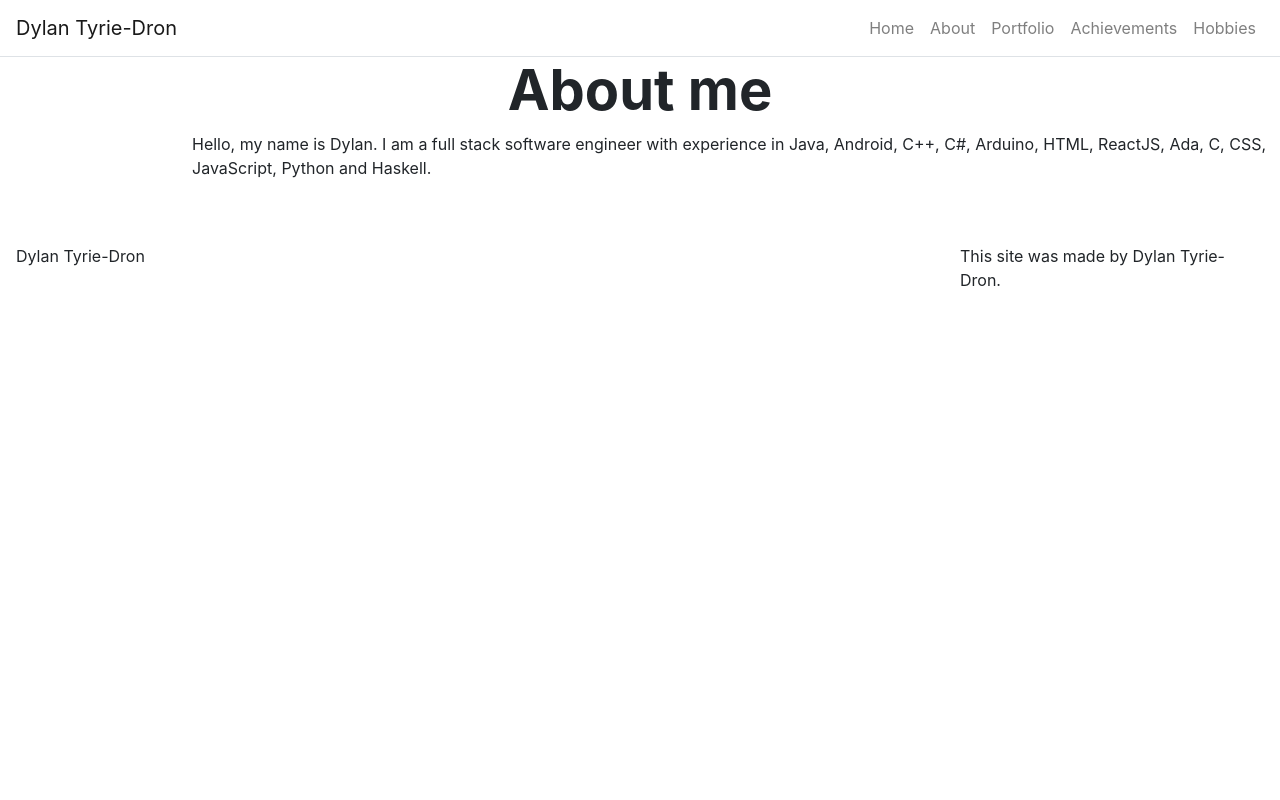
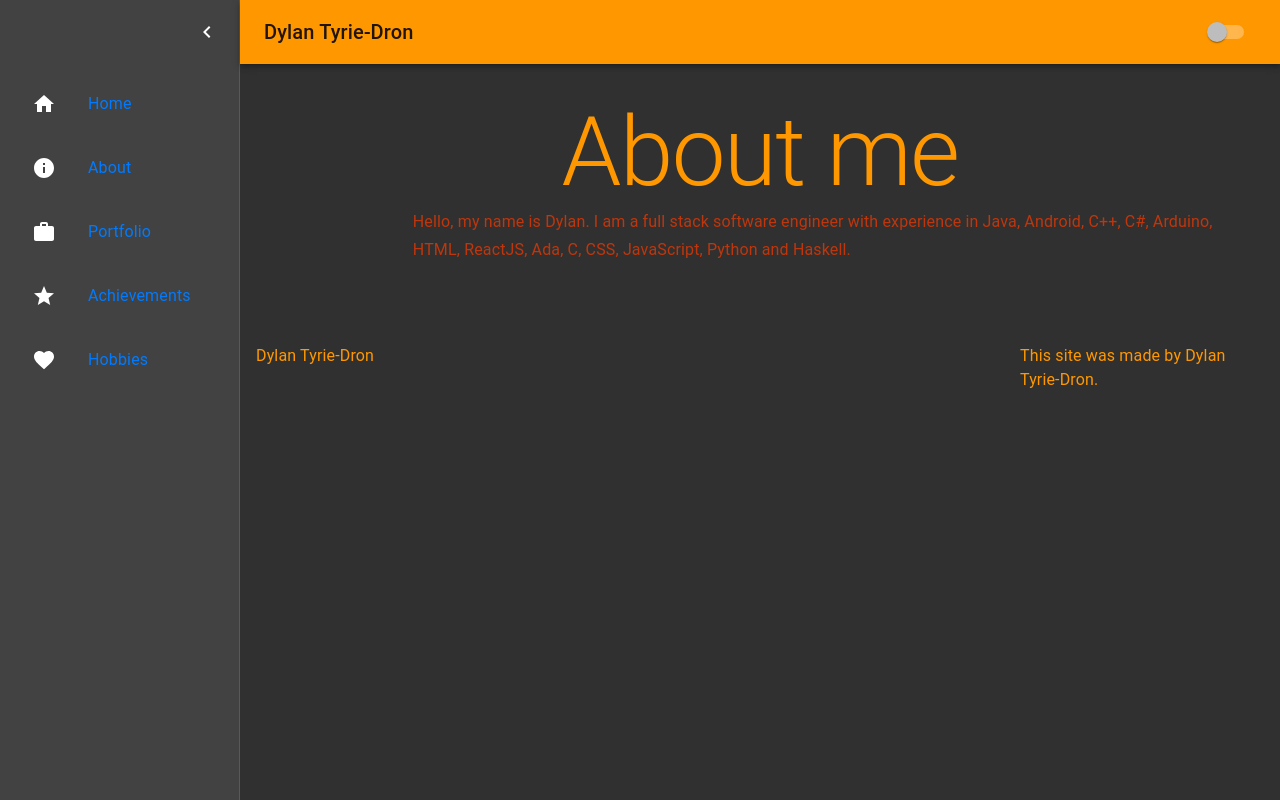
Before and after one commit to dtyriedron/dtyriedron-portfolio-site, a React (Create React App) app in the folder portfolio-site/: page /about in a window 1280 px wide. Built offline with nearby package versions, Linux system fonts and the light colour scheme.

Commit message:
added theming and theme switch and new app drawer and also removed react-bootstrap

```diff
--- a/portfolio-site/package.json
+++ b/portfolio-site/package.json
@@ -5,12 +5,12 @@
   "private": true,
   "dependencies": {
     "@material-ui/core": "^4.11.0",
+    "@material-ui/icons": "^4.9.1",
     "@testing-library/jest-dom": "^4.2.4",
     "@testing-library/react": "^9.5.0",
     "@testing-library/user-event": "^7.2.1",
     "bootstrap": "^4.5.2",
     "react": "^16.13.1",
-    "react-bootstrap": "^1.3.0",
     "react-dom": "^16.13.1",
     "react-parallax": "^3.1.2",
     "react-router-dom": "^5.2.0",
--- a/portfolio-site/src/App.js
+++ b/portfolio-site/src/App.js
@@ -1,8 +1,38 @@
-import React from 'react';
+import React, { useState } from 'react';
 import {BrowserRouter, Route, Link} from 'react-router-dom';
-import { Navbar, Nav } from 'react-bootstrap';
 import Grid from '@material-ui/core/Grid';
 import './App.css';
+import { createMuiTheme, makeStyles, ThemeProvider } from "@material-ui/core";
+import AppBar from '@material-ui/core/AppBar';
+import Toolbar from '@material-ui/core/Toolbar';
+import IconButton from '@material-ui/core/IconButton';
+import Typography from '@material-ui/core/Typography';
+import Switch from "@material-ui/core/Switch";
+import CssBaseline from "@material-ui/core/CssBaseline";
+import clsx from "clsx";
+import Drawer from '@material-ui/core/Drawer';
+import List from '@material-ui/core/List';
+import ListItem from "@material-ui/core/ListItem";
+import ListItemIcon from "@material-ui/core/ListItemIcon";
+import ListItemText from "@material-ui/core/ListItemText";
+import ListSubheader from "@material-ui/core/ListSubheader";
+import Container from '@material-ui/core/Container';
+import Box from '@material-ui/core/Box';
+
+import AboutIcon from "@material-ui/icons/Info";
+import WorkIcon from "@material-ui/icons/Work";
+import StarIcon from "@material-ui/icons/Star";
+import Favoriteicon from "@material-ui/icons/Favorite";
+import HomeIcon from "@material-ui/icons/Home";
+import MenuIcon from '@material-ui/icons/Menu';
+import ChevronLeftIcon from '@material-ui/icons/ChevronLeft';
+
+import {
+  orange,
+  lightBlue,
+  deepPurple,
+  deepOrange
+} from "@material-ui/core/colors";
 
 import Footer from './components/Footer';
 import Home from './pages/HomePage';
@@ -15,83 +45,227 @@ import Hobbies from './pages/HobbiesPage';
 import Achievement from './pages/Achievement';
 import Hobby from './pages/Hobby';
 
-class App extends React.Component {
-  constructor(props){
-    super(props);
-    this.state = {
-      title: 'Dylan Tyrie-Dron',
-      headerLinks: [
-        {title: 'Home', path:'/'},
-        {title: 'About', path:'/about'},
-        {title: 'Contact', path:'/contact'}
-      ],
-      home: {
-        title: 'Dylan Tyrie-Dron',
-        subTitle: 'Graduate Software Engineer',
+const drawerWidth = 240;
+
+const useStyles = makeStyles(theme => ({
+  root: {
+    display: "flex"
   },
-      about: {
-        title: 'About me',
+  toolbar: {
+    paddingRight: 24
   },
-      portfolioMainPage: {
-        title: 'My Projects!',
+  toolbarIcon: {
+    display: "flex",
+    alignItems: "center",
+    justifyContent: "flex-end",
+    padding: "0 8px",
+    ...theme.mixins.toolbar
   },
-      achievements:{
-        title: 'My Achievements!',
+  appBar: {
+    zIndex: theme.zIndex.drawer + 1,
+    transition: theme.transitions.create(["width", "margin"], {
+      easing: theme.transitions.easing.sharp,
+      duration: theme.transitions.duration.leavingScreen
+    })
   },
-      hobbies:{
-        title: 'My Interests!',
+  appBarShift: {
+    marginLeft: drawerWidth,
+    width: `calc(100% - ${drawerWidth}px)`,
+    transition: theme.transitions.create(["width", "margin"], {
+      easing: theme.transitions.easing.sharp,
+      duration: theme.transitions.duration.enteringScreen
+    })
   },
-      contact: {
-        title: 'Get in touch with me',
+  menuButton: {
+    marginRight: theme.spacing(2),
   },
+  menuButtonHidden: {
+    display: "none"
+  },
+  title: {
+    flexGrow: 1,
+  },
+  drawerPaper: {
+    position: "relative",
+    whiteSpace: "nowrap",
+    width: drawerWidth,
+    transition: theme.transitions.create("width", {
+      easing: theme.transitions.easing.sharp,
+      duration: theme.transitions.duration.enteringScreen
+    })
+  },
+  drawerPaperClose: {
+    overflowX: "hidden",
+    transition: theme.transitions.create("width", {
+      easing: theme.transitions.easing.sharp,
+      duration: theme.transitions.duration.leavingScreen
+    }),
+    width: theme.spacing(7),
+    [theme.breakpoints.up("sm")]: {
+      width: theme.spacing(9)
+    }
+  },
+  appBarSpacer: theme.mixins.toolbar,
+  content: {
+    flexGrow: 1,
+    height: "100vh",
+    overflow: "auto"
+  },
+  container: {
+    paddingTop: theme.spacing(4),
+    paddingBottom: theme.spacing(4)
+  },
+  paper: {
+    padding: theme.spacing(2),
+    display: "flex",
+    overflow: "auto",
+    flexDirection: "column"
+  },
+  fixedHeight: {
+    height: 240
+  }
+}));
+
+function App(){
+  const [open, setOpen] = useState(true);
+  const [darkState, setDarkState] = useState(false);
+  const palletType = darkState ?  "light" : "dark";
+  const mainPrimaryColor = darkState ? lightBlue[500] : orange[500];
+  const mainSecondaryColor = darkState ? deepPurple[500] : deepOrange[900];
+  const classes = useStyles();
+  const darkTheme = createMuiTheme({
+    palette: {
+      type: palletType,
+      primary: {
+        main: mainPrimaryColor
+      },
+      secondary: {
+        main: mainSecondaryColor
       }
     }
+  });
 
-  render(){
+  const handleThemeChange = () => {
+    setDarkState(!darkState);
+  };
+
+  const handleDrawerOpen = () => {
+    setOpen(true);
+  };
+
+  const handleDrawerClose = () => {
+    setOpen(false);
+  };
+
+  const fixedHeightPaper = clsx(classes.paper, classes.fixedHeight);
+
+  const mainListItems = (
+    <div>
+      <Link className="nav-link" to={process.env.PUBLIC_URL + '/'}>
+        <ListItem button>
+          <ListItemIcon>
+            <HomeIcon />
+          </ListItemIcon>
+          <ListItemText primary="Home"/>
+        </ListItem>
+      </Link>
+      <Link className="nav-link" to={process.env.PUBLIC_URL + '/about'}>
+        <ListItem button>
+          <ListItemIcon>
+            <AboutIcon />
+          </ListItemIcon>
+          <ListItemText primary="About" />
+        </ListItem>
+      </Link>
+      <Link className="nav-link" to={process.env.PUBLIC_URL + '/portfolio'}>
+        <ListItem button>
+          <ListItemIcon>
+            <WorkIcon />
+          </ListItemIcon>
+          <ListItemText primary="Portfolio" />
+        </ListItem>
+      </Link>
+      <Link className="nav-link" to={process.env.PUBLIC_URL + '/achievements'}>
+        <ListItem button>
+          <ListItemIcon>
+            <StarIcon />
+          </ListItemIcon>
+          <ListItemText primary="Achievements" />
+        </ListItem>
+      </Link>
+      <Link className="nav-link" to={process.env.PUBLIC_URL + '/hobbies'}>
+        <ListItem button>
+          <ListItemIcon>
+            <Favoriteicon />
+          </ListItemIcon>
+          <ListItemText primary="Hobbies" />
+        </ListItem>
+      </Link>
+    </div>
+  );
+
   return (
+    <ThemeProvider theme={darkTheme}>
+      <div className={classes.root}>
+      <CssBaseline />
         <BrowserRouter >
-                <Grid className="p-0" >
+          <AppBar position="absolute"
+            className={clsx(classes.appBar, open && classes.appBarShift)}>
+            <Toolbar className={classes.toolbar}>
+              <IconButton
+                edge="start"
+                color="inherit"
+                aria-label="menu"
+                onClick={handleDrawerOpen}
+                className={clsx(
+                  classes.menuButton,
+                  open && classes.menuButtonHidden
+                )}
+              >
+                <MenuIcon />
+              </IconButton>
+              <Typography variant="h6" className={classes.title} color="inherit">
+                Dylan Tyrie-Dron
+              </Typography>
+              <Switch checked={darkState} onChange={handleThemeChange} />
+            </Toolbar>
+          </AppBar>
+          <Drawer
+            variant="permanent"
+            classes={{
+              paper: clsx(classes.drawerPaper, !open && classes.drawerPaperClose)
+            }}
+            open={open}
+          >
+            <div className={classes.toolbarIcon}>
+              <IconButton onClick={handleDrawerClose}>
+                <ChevronLeftIcon />
+              </IconButton>
+            </div>
+            <List>{mainListItems}</List>
 
-                  <Navbar className="border-bottom" bg="transparent" expand="lg">
-                    <Navbar.Brand>Dylan Tyrie-Dron</Navbar.Brand>
-
-                    <Navbar.Toggle className="border-0" aria-controls="navbar-toggle" />
-                    <Navbar.Collapse id="navbar-toggle">
-                      <Nav className="ml-auto">
-                        <Link className="nav-link" to={process.env.PUBLIC_URL + '/'}>Home</Link>
-                        <Link className="nav-link" to={process.env.PUBLIC_URL + '/about'}>About</Link>
-                        <Link className="nav-link" to={process.env.PUBLIC_URL + '/portfolio'}>Portfolio</Link>
-                        <Link className="nav-link" to={process.env.PUBLIC_URL + '/achievements'}>Achievements</Link>
-                        <Link className="nav-link" to={process.env.PUBLIC_URL + '/hobbies'}>Hobbies</Link>
-                        {/* <Link className="nav-link" to={process.env.PUBLIC_URL + '/contact'}>Contact</Link> */}
-
-                      </Nav>
-                    </Navbar.Collapse>
-
-
-                  </Navbar>
-
-                  <Route exact path={process.env.PUBLIC_URL + '/'} render={()=> <Home title={this.state.home.title} subTitle={this.state.home.subTitle} text={this.state.home.text} />}/>
-                  <Route path={process.env.PUBLIC_URL + '/about'} render={()=> <About title={this.state.about.title}/>}/>
-                  <Route path={process.env.PUBLIC_URL + '/portfolio'} render={()=> <Portfolio title={this.state.portfolioMainPage.title}/>}/>
-                  <Route path={process.env.PUBLIC_URL + '/achievements'} render={()=> <Achievements title={this.state.achievements.title}/>}/>
-                  <Route path={process.env.PUBLIC_URL + '/hobbies'} render={()=> <Hobbies title={this.state.hobbies.title}/>}/>
+          </Drawer>
+          <main className={classes.content}>
+            <div className={classes.appBarSpacer} />
+            <Container maxWidth="lg" className={classes.container}>
+              <Grid>
+                <Route exact path={process.env.PUBLIC_URL + '/'} render={()=> <Home title="Dylan Tyrie-Dron" subTitle='Graduate Software Engineer' color="inherit"/>}/>
+                <Route path={process.env.PUBLIC_URL + '/about'} render={()=> <About title='About me' />}/>
+                <Route path={process.env.PUBLIC_URL + '/portfolio'} render={()=> <Portfolio title='My Projects!' />}/>
+                <Route path={process.env.PUBLIC_URL + '/achievements'} render={()=> <Achievements title='My Achievements!'/>}/>
+                <Route path={process.env.PUBLIC_URL + '/hobbies'} render={()=> <Hobbies title='My Interests!' />}/>
                 {/* <Route path={process.env.PUBLIC_URL + '/contact'} render={()=> <Contact title={this.state.contact.title}/>}/> */}
                 <Route path={process.env.PUBLIC_URL + '/project'} render={()=> <Project />}/>
                 <Route path={process.env.PUBLIC_URL + '/achievement'} render={() => <Achievement/>}/>
                 <Route path={process.env.PUBLIC_URL + '/hobby'} render={() => <Hobby/>}/>
-
-                  <Footer />
-
               </Grid>
+          </Container>
+          <Footer color="inherit"/>
+        </main>
       </BrowserRouter>
-
-
-
-
+      </div>
+    </ThemeProvider >
   );
 }
 
-}
-
 export default App;
--- a/portfolio-site/src/components/Carousel.js
+++ b/portfolio-site/src/components/Carousel.js
@@ -8,6 +8,7 @@ import Card from '../components/Card';
 import github from '../assests/images/DylanGH.png';
 import strava from '../assests/images/DylanStrava.png';
 import linkedIn from '../assests/images/linkedIn.jpeg';
+import insta from '../assests/images/insta.jpg';
 
 class Carousel extends React.Component{
     constructor(props){
@@ -18,7 +19,8 @@ class Carousel extends React.Component{
                     id:0,
                     title: 'Instagram',
                     subTitle: 'Photo and video sharing',
-                    imgSrc: props.insta["graphql"]["user"]["profile_pic_url_hd"],
+                    // imgSrc: props.insta["graphql"]["user"]["profile_pic_url_hd"],
+                    imgSrc: insta,
                     link: 'https://www.instagram.com/doseofdylz/',
                     selected: false
                 },
@@ -78,7 +80,7 @@ class Carousel extends React.Component{
     render(){
         return(
             <Grid container>
-                <Grid item xs={12} style={{marginLeft:"25%"}}>
+                <Grid item xs={12} style={{marginLeft:"10%"}}>
                     <div>
                         {this.makeitems(this.state.items)}
                     </div>
--- a/portfolio-site/src/components/Footer.js
+++ b/portfolio-site/src/components/Footer.js
@@ -1,19 +1,21 @@
 import React from 'react';
 import Grid from '@material-ui/core/Grid';
+import { Typography } from '@material-ui/core';
 
 function Footer(){
+
     return(
         <footer className="mt-5">
             <Grid container >
                     <Grid item xs={9} >
-                        <div style={{marginLeft:"1rem"}}>
+                        <Typography color="primary" style={{marginLeft:"1rem"}}>
                             Dylan Tyrie-Dron
-                        </div>
+                        </Typography>
                     </Grid>
-                    <Grid className="p-0 d-flex justify-content-end" item xs={3}>
-                        <div style={{marginRight:"1rem"}}>
+                    <Grid className="p-0 d-flex justify-content-end" item xs={3} >
+                        <Typography color="primary" style={{marginRight:"1rem"}}>
                         This site was made by Dylan Tyrie-Dron.
-                        </div>
+                        </Typography>
                     </Grid>
                 </Grid>
         </footer>
--- a/portfolio-site/src/components/GridLayout.js
+++ b/portfolio-site/src/components/GridLayout.js
@@ -19,17 +19,16 @@ function GridLayout(props){
     return(
 
         <Grid container className="justify-content-center" style={{padding: '1rem'}}>
-
                 {/* <Trail cards={Object.entries(props.cards)}> */}
                     {
                         Object.entries(props.cards).map(([pos, card], i) => {
                             return (
                                 <Card style={{width: '16rem', margin: '1rem'}} key={i}>
                                     <CardHeader
-                                        title={card.name}
+                                        title={<Typography variant="h6" color="primary">{card.name}</Typography>}
                                     />
                                     <CardContent>
-                                        <Typography variant="body2" color="textSecondary" component="p">
+                                        <Typography variant="body2" color="secondary" component="p">
                                             {card.description}
                                         </Typography>
                                     </CardContent>
--- a/portfolio-site/src/components/Hero.js
+++ b/portfolio-site/src/components/Hero.js
@@ -1,18 +1,19 @@
 import React from 'react';
 import Grid from '@material-ui/core/Grid';
+import Typography from "@material-ui/core/Typography";
 
 
 function Hero(props){
     return(
         <Grid container>
             <Grid item container className="justify-content-center">
-                { props.title && <h3 className="display-4 font-weight-bolder">{props.title}</h3> }
+                { props.title && <Typography variant="h1" color="primary">{props.title}</Typography> }
             </Grid>
             <Grid item container className="justify-content-center">
-                { props.subTitle && <h4 className="display-6 font-weight-light">{props.subTitle}</h4> }
+                { props.subTitle && <Typography color="secondary" variant="h4">{props.subTitle}</Typography> }
             </Grid>
             <Grid item container className="justify-content-center">
-                { props.text && <h5 className="lead font-weight-light">{props.text}</h5> }
+                { props.text && <Typography color="secondary" variant="h5">{props.text}</Typography> }
             </Grid>
         </Grid>
     );
--- a/portfolio-site/src/components/LinearProgressWithLabel.js
+++ b/portfolio-site/src/components/LinearProgressWithLabel.js
@@ -4,17 +4,16 @@ import Typography from '@material-ui/core/Typography';
 import Box from '@material-ui/core/Box';
 
 function LinearProgressWithLabel(props) {
-  var colors = ["primary", "secondary"];
   return (
     <Box display="flex" alignItems="center">
       <Box minWidth={35} style={{width:"10%"}}>
-        <Typography variant="body2" color="textSecondary">{props.lan}</Typography>
+        <Typography variant="body2" color="secondary">{props.lan}</Typography>
       </Box>
       <Box width="100%" mr={1}>
-        <LinearProgress variant="determinate" color={colors[Math.floor(Math.random() * colors.length)]} {...props} />
+        <LinearProgress variant="determinate" color="primary" {...props} />
       </Box>
       <Box minWidth={35}>
-        <Typography variant="body2" color="textSecondary">{`${
+        <Typography variant="body2" color="secondary">{`${
           props.value.toFixed(2)
         }%`}</Typography>
       </Box>
--- a/portfolio-site/src/pages/AboutPage.js
+++ b/portfolio-site/src/pages/AboutPage.js
@@ -1,4 +1,5 @@
 import React from 'react';
+import Typography from '@material-ui/core/Typography';
 
 import Hero from '../components/Hero';
 import Content from '../components/Content';
@@ -9,7 +10,8 @@ function AboutPage(props){
             <Hero title={props.title}/>
 
             <Content>
-                <p>Hello, my name is Dylan. I am a full stack software engineer with experience in Java, Android, C++, C#, Arduino, HTML, ReactJS, Ada, C, CSS, JavaScript, Python and Haskell.</p>
+                <Typography variant="subtitle1" color="secondary"> Hello, my name is Dylan. I am a full stack software engineer with experience in Java, Android, C++, C#, Arduino, HTML, ReactJS, Ada, C, CSS, JavaScript, Python and Haskell. </Typography>
+
             </Content>
         </div>
     );
--- a/portfolio-site/src/pages/HomePage.js
+++ b/portfolio-site/src/pages/HomePage.js
@@ -1,6 +1,7 @@
 import React, { useState, useLayoutEffect } from 'react';
 import Grid from '@material-ui/core/Grid';
 import CircularProgress from '@material-ui/core/CircularProgress';
+import { useTheme } from "@material-ui/core/styles";
 
 import Hero from '../components/Hero';
 import Carousel from '../components/Carousel';
@@ -9,7 +10,7 @@ import LoadContent from '../components/LoadContent.js';
 // import Config from '../config.js';
 
 function HomePage(props){
-
+    const theme = useTheme();
     return(
         <div>
             <LoadContent urls={[
```
Also changed, not shown: portfolio-site/src/pages/PortfolioPage.js (+10 -5 lines), portfolio-site/src/assests/images/insta.jpg (added), 1 other file (tests, documents, lock files or other folders). Lines whose indentation alone changed are shown as unchanged.
